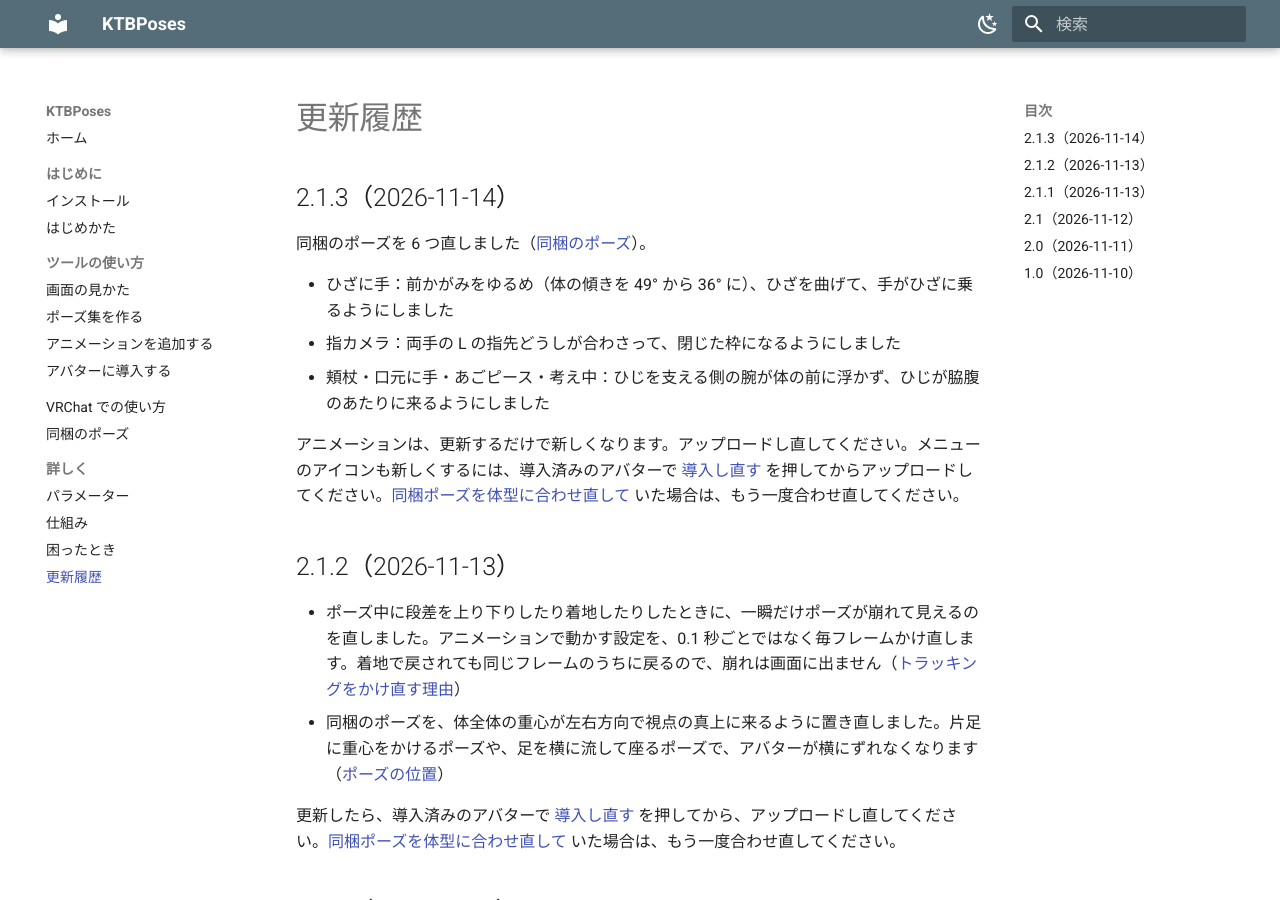
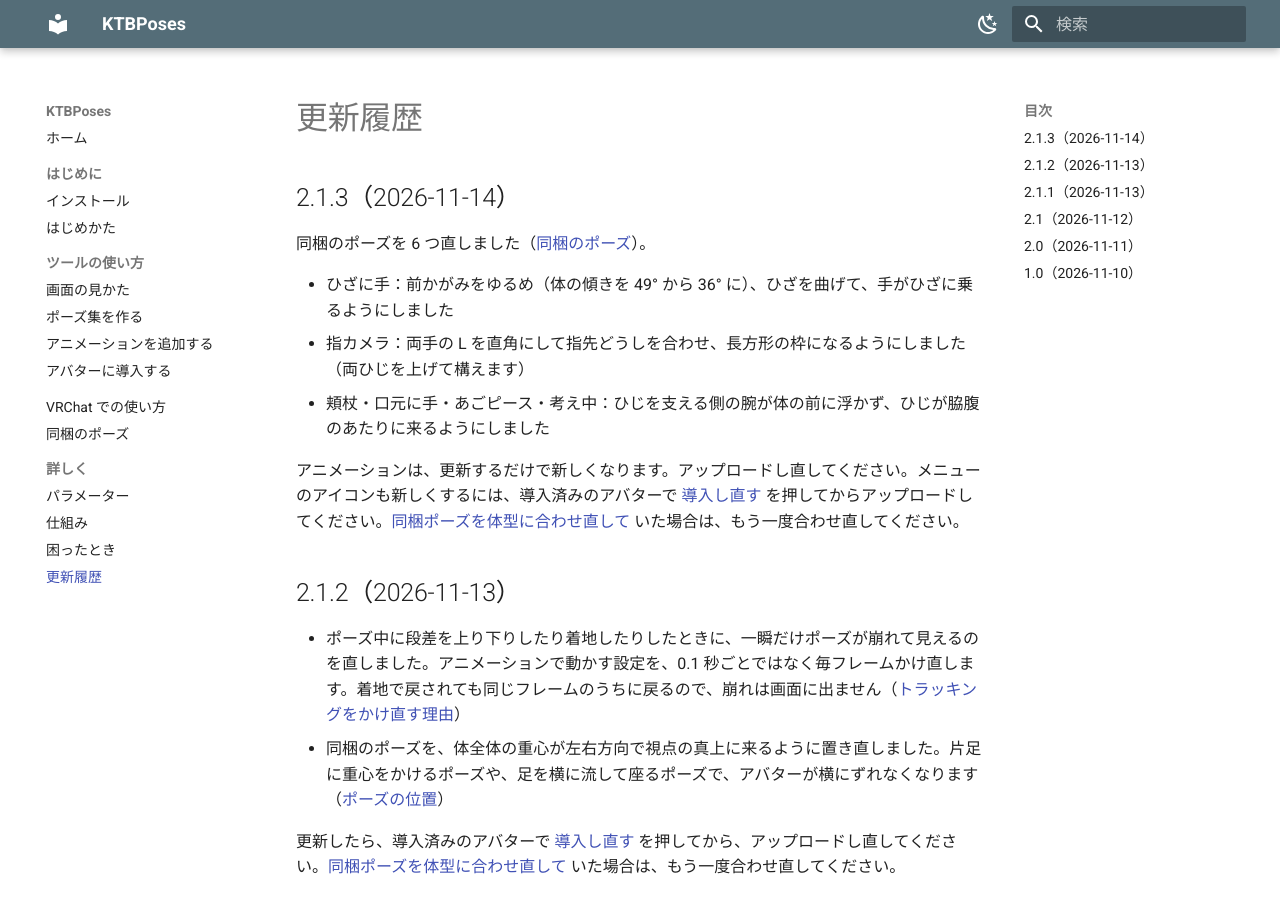
Before and after one commit to kyokach/ktbposes-docs, an MkDocs documentation site: the page built from docs/changelog.md, in a window 1280 px wide and 900 px high. Built offline with MkDocs 1.6.1 and Material for MkDocs 9.7.7, drawn with Linux system fonts in a browser that asks for light colours.

Commit message:
KTBPoses 2.1.3：指カメラを長方形の枠に
- 指カメラの画像を作り直し（L を直角にして、両手の指先を合わせた長方形の枠）
- 更新履歴と同梱のポーズの説明を、長方形の枠に合わせて修正

Co-Authored-By: Claude Opus 5.5 <noreply@anthropic.com>

```diff
--- a/docs/changelog.md
+++ b/docs/changelog.md
@@ -5,7 +5,7 @@
 同梱のポーズを 6 つ直しました（[同梱のポーズ](poses.md)）。
 
 - ひざに手：前かがみをゆるめ（体の傾きを 49° から 36° に）、ひざを曲げて、手がひざに乗るようにしました
-- 指カメラ：両手の L の指先どうしが合わさって、閉じた枠になるようにしました
+- 指カメラ：両手の L を直角にして指先どうしを合わせ、長方形の枠になるようにしました（両ひじを上げて構えます）
 - 頬杖・口元に手・あごピース・考え中：ひじを支える側の腕が体の前に浮かず、ひじが脇腹のあたりに来るようにしました
 
 アニメーションは、更新するだけで新しくなります。アップロードし直してください。メニューのアイコンも新しくするには、導入済みのアバターで [導入し直す](install-avatar.md#reinstall) を押してからアップロードしてください。[同梱ポーズを体型に合わせ直して](library.md#refit) いた場合は、もう一度合わせ直してください。
```
Also changed, not shown: docs/poses.md (+1 -1 lines), docs/images/poses/70_FingerFrame.png.
